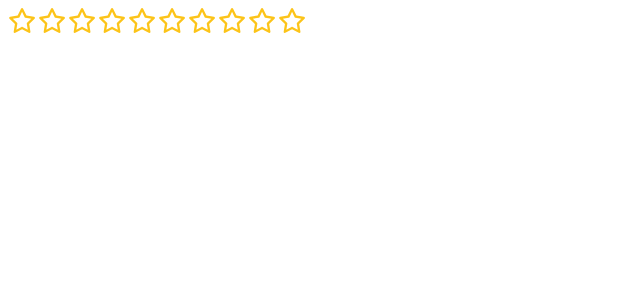
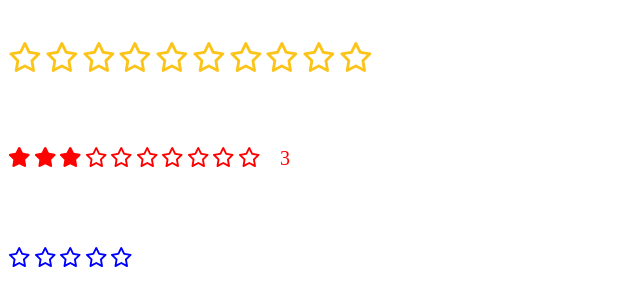
Before and after one commit to CandleLearner-M/usePopcorn, a React (Vite) app: page / in a window 1280 px wide. Shown: the top 306 px of the page, without its empty margins (0-640 px from the left). Built offline with nearby package versions, Linux system fonts and the light colour scheme.

Commit message:
Adding API public configuration for reusability purposes

```diff
--- a/src/StarRating.tsx
+++ b/src/StarRating.tsx
@@ -7,31 +7,38 @@ import { CSSProperties } from "react";
 const containerStyle = {
   display: "flex",
   alignItems: "center",
-  gap: "15px",
+  height: 100,
+  gap: "20px",
 };
 
 const startContainerStyle = {
   display: "flex",
-  gap: "5px",
+  gap: "3px",
 };
 
 const textStyle = {
   lineHeight: "1",
   margin: "0",
-};
+} satisfies CSSProperties;
 
 interface StarRatingProps {
   maxRating?: number;
   color?: string;
-  size?: string;
+  size?: number;
+  className?: string;
+  messages?: string[];
+  defaultRating?: number;
 }
 
 function StarRating({
   maxRating = 5,
   color = "#fcc419",
-  size = "25px",
+  size = 30,
+  className = "",
+  messages = [],
+  defaultRating = 0
 }: StarRatingProps) {
-  const [rating, setRating] = useState(0);
+  const [rating, setRating] = useState(defaultRating);
   const [hoverRating, setHoverRating] = useState(0);
 
   const handleHover = function (num: number) {
@@ -39,7 +46,7 @@ function StarRating({
   };
 
   return (
-    <div style={containerStyle}>
+    <div style={containerStyle} className={className}>
       <div style={{ ...startContainerStyle, color, fontSize: size }}>
         {Array.from({ length: maxRating }, (_, index) => (
           <Star
@@ -53,24 +60,18 @@ function StarRating({
           />
         ))}
       </div>
-      <p style={textStyle}>{hoverRating || rating || ""}</p>
+      <p style={{ ...textStyle, color, fontSize: `${size}px` }}>
+        {messages.length === maxRating
+          ? messages[hoverRating - 1] || messages[rating - 1 ]
+          : hoverRating || rating || ""}
+      </p>
     </div>
   );
 }
 
 const starStyle = {
-  position: "relative",
-  width: "25px",
-  height: "25px",
   display: "block",
   cursor: "pointer",
-} satisfies CSSProperties;
-
-const iconStyle = {
-  position: "absolute",
-  top: "0",
-  left: "0",
-  transition: "opacity 0.1s ease",
 } satisfies CSSProperties;
 
 interface StarProps {
@@ -88,14 +89,7 @@ function Star({ onRate, isFilled, onHoverIn, onHoverOut }: StarProps) {
       onMouseEnter={onHoverIn}
       onMouseLeave={onHoverOut}
     >
-      <FontAwesomeIcon
-        icon={faStar}
-        style={{ ...iconStyle, opacity: isFilled ? 0 : 1 }}
-      />
-      <FontAwesomeIcon
-        icon={faStarFilled}
-        style={{ ...iconStyle, opacity: isFilled ? 1 : 0 }}
-      />
+      <FontAwesomeIcon icon={isFilled ? faStarFilled : faStar} />
     </span>
   );
 }
--- a/src/main.tsx
+++ b/src/main.tsx
@@ -8,5 +8,7 @@ createRoot(document.getElementById("root")!).render(
   <StrictMode>
     {/* <App /> */}
     <StarRating maxRating={10} />
+    <StarRating maxRating={10} color="red" size={20} className="test" defaultRating={3} />
+    <StarRating maxRating={5} color="blue" size={20} messages={['Terrible', 'Bad', 'Okay', 'Good', 'Great']} />
   </StrictMode>
 );
```
